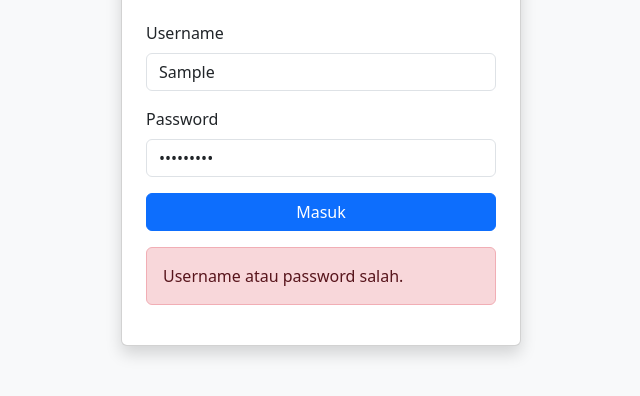
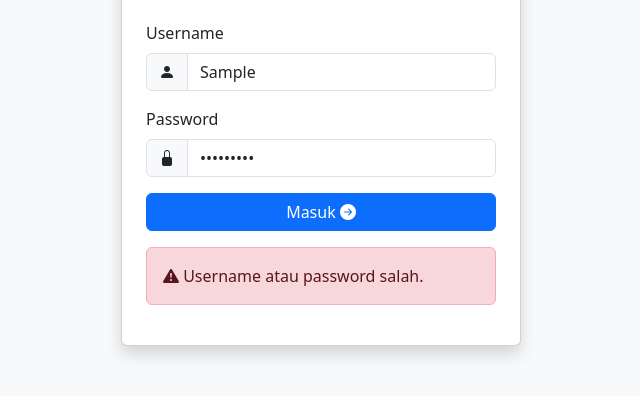
Before and after one commit to aldieptr28/tugaskuliah, a plain HTML site: page index.html in a window 1280 px wide. Both pictures are taken after typing "Sample", "Sample123" into the empty fields and a click on the button "Masuk". Shown: the part 258-654 px from the top of the page, without its empty margins (319-959 px from the left). Drawn offline with nearby package versions, Linux system fonts and the light colour scheme.

Commit message:
Update index.html

```diff
--- a/index.html
+++ b/index.html
@@ -1,34 +1,42 @@
 <!DOCTYPE html>
 <html lang="id">
-
 <head>
     <meta charset="UTF-8">
     <meta http-equiv="X-UA-Compatible" content="IE=edge">
     <meta name="viewport" content="width=device-width, initial-scale=1.0">
     <title>Login - Manajemen Tugas Kuliah</title>
+    <!-- Google Fonts -->
+    <link href="https://fonts.googleapis.com/css2?family=Roboto:wght@400;500;700&display=swap" rel="stylesheet">
     <!-- Bootstrap CSS -->
     <link href="https://cdn.jsdelivr.net/npm/bootstrap@5.3.0/dist/css/bootstrap.min.css" rel="stylesheet">
+    <!-- Bootstrap Icons -->
+    <link rel="stylesheet" href="https://cdn.jsdelivr.net/npm/bootstrap-icons@1.10.5/font/bootstrap-icons.css">
     <!-- Custom CSS -->
     <link rel="stylesheet" href="styles.css">
 </head>
-
 <body class="bg-light">
     <div class="container d-flex justify-content-center align-items-center vh-100">
-        <div class="card p-4 shadow" style="width: 100%; max-width: 400px;">
+        <div class="card p-4 shadow" style="width: 100%; max-width: 400px; animation: fadeIn 1s;">
             <h3 class="card-title text-center mb-4">Login</h3>
             <form id="login-form">
                 <div class="mb-3">
                     <label for="username" class="form-label">Username</label>
-                    <input type="text" class="form-control" id="username" placeholder="Masukkan username" required>
+                    <div class="input-group">
+                        <span class="input-group-text"><i class="bi bi-person-fill"></i></span>
+                        <input type="text" class="form-control" id="username" placeholder="Masukkan username" required>
+                    </div>
                 </div>
                 <div class="mb-3">
                     <label for="password" class="form-label">Password</label>
-                    <input type="password" class="form-control" id="password" placeholder="Masukkan password" required>
+                    <div class="input-group">
+                        <span class="input-group-text"><i class="bi bi-lock-fill"></i></span>
+                        <input type="password" class="form-control" id="password" placeholder="Masukkan password" required>
+                    </div>
                 </div>
-                <button type="submit" class="btn btn-primary w-100">Masuk</button>
+                <button type="submit" class="btn btn-primary w-100">Masuk <i class="bi bi-arrow-right-circle-fill"></i></button>
             </form>
             <div id="login-error" class="alert alert-danger mt-3 d-none" role="alert">
-                Username atau password salah.
+                <i class="bi bi-exclamation-triangle-fill"></i> Username atau password salah.
             </div>
         </div>
     </div>
@@ -38,5 +46,4 @@
     <!-- Custom JS -->
     <script src="script.js"></script>
 </body>
-
 </html>
```
